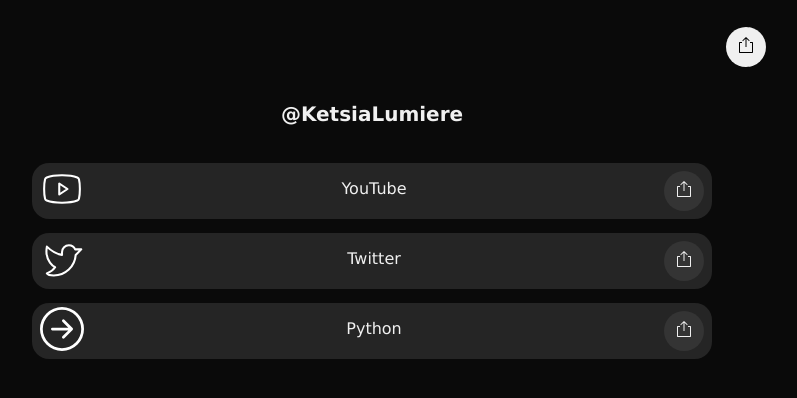
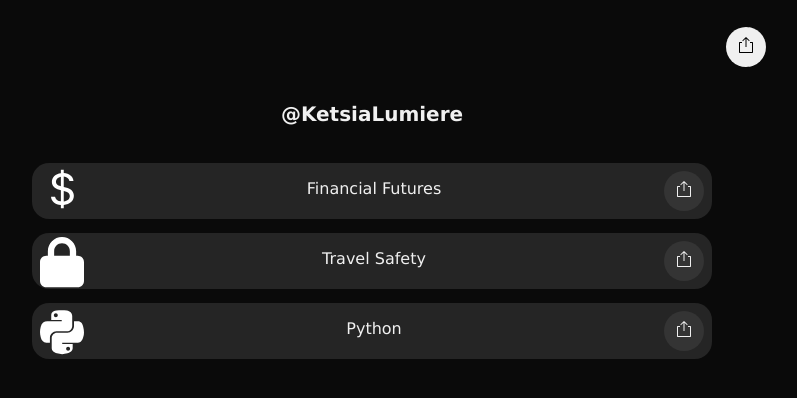
Before and after one commit to ketsia0623/linktree-portfolio, a plain HTML site: page index.html in a window 1280 px wide. Shown: the whole page, without its empty margins (268-1065 px from the left). Drawn offline with Linux system fonts and the light colour scheme.

Commit message:
done for now!

```diff
--- a/index.html
+++ b/index.html
@@ -16,32 +16,32 @@
 
         <h1>@KetsiaLumiere</h1>
 
-        <a class="tile" href="https://www.youtube.com/aniakubow">
+        <a class="tile" href="https://a.co/d/6okBbNa">
             <div class="icon">
-                <svg xmlns="http://www.w3.org/2000/svg" viewBox="0 0 256 256"><rect width="256" height="256" fill="none"/><polygon points="160 128 112 96 112 160 160 128" fill="none" stroke="white" stroke-linecap="round" stroke-linejoin="round" stroke-width="12"/><path d="M24,128c0,29.8,3.1,47.2,5.4,56.2A16.1,16.1,0,0,0,39,195.1c33.5,12.8,89,12.5,89,12.5s55.5.3,89-12.5a16.1,16.1,0,0,0,9.6-10.9c2.3-9,5.4-26.4,5.4-56.2s-3.1-47.2-5.4-56.2A16.1,16.1,0,0,0,217,60.9c-33.5-12.8-89-12.5-89-12.5s-55.5-.3-89,12.5a16.1,16.1,0,0,0-9.6,10.9C27.1,80.8,24,98.2,24,128Z" fill="none" stroke="white" stroke-linecap="round" stroke-linejoin="round" stroke-width="12"/></svg>
+                <svg style="color: white" xmlns="http://www.w3.org/2000/svg" fill="currentColor" class="bi bi-currency-dollar" viewBox="0 0 16 16"> <path d="M4 10.781c.148 1.667 1.513 2.85 3.591 3.003V15h1.043v-1.216c2.27-.179 3.678-1.438 3.678-3.3 0-1.59-.947-2.51-2.956-3.028l-.722-.187V3.467c1.122.11 1.879.714 2.07 1.616h1.47c-.166-1.6-1.54-2.748-3.54-2.875V1H7.591v1.233c-1.939.23-3.27 1.472-3.27 3.156 0 1.454.966 2.483 2.661 2.917l.61.162v4.031c-1.149-.17-1.94-.8-2.131-1.718H4zm3.391-3.836c-1.043-.263-1.6-.825-1.6-1.616 0-.944.704-1.641 1.8-1.828v3.495l-.2-.05zm1.591 1.872c1.287.323 1.852.859 1.852 1.769 0 1.097-.826 1.828-2.2 1.939V8.73l.348.086z" fill="white"></path> </svg>
             </div>
-            <p>YouTube</p>
-            <div class="tile-share-button" link="https://www.youtube.com/aniakubow">
+            <p>Financial Futures</p>
+            <div class="tile-share-button" link="https://a.co/d/6okBbNa">
                 <svg width="16" height="16" viewBox="0 0 16 16" enable-background="new 0 0 24 24" class="sc-gKsewC iPWGYb"><path fill-rule="evenodd" clip-rule="evenodd" d="M10.6464 3.85347L11 4.20702L11.7071 3.49992L11.3536 3.14636L8.35355 0.146362H7.64645L4.64645 3.14636L4.29289 3.49992L5 4.20702L5.35355 3.85347L7.5 1.70702V9.49992V9.99992H8.5V9.49992V1.70702L10.6464 3.85347ZM1 5.49994L1.5 4.99994H4V5.99994H2V14.9999H14V5.99994H12V4.99994H14.5L15 5.49994V15.4999L14.5 15.9999H1.5L1 15.4999V5.49994Z" fill="currentColor"></path></svg>
             </div>
         </a>
 
-        <a class="tile" href="https://www.twitter.com/ania_kubow">
+        <a class="tile" href="https://a.co/d/cByJiPL">
             <div class="icon">
-                <svg xmlns="http://www.w3.org/2000/svg" viewBox="0 0 256 256"><rect width="256" height="256" fill="none"/><path d="M128,88c0-22,18.5-40.3,40.5-40a40,40,0,0,1,36.2,24H240l-32.3,32.3A127.9,127.9,0,0,1,80,224c-32,0-40-12-40-12s32-12,48-36c0,0-64-32-48-120,0,0,40,40,88,48Z" fill="none" stroke="white" stroke-linecap="round" stroke-linejoin="round" stroke-width="12"/></svg>
+                <svg style="color: white" xmlns="http://www.w3.org/2000/svg" viewBox="0 0 448 512"><!--!Font Awesome Free 6.5.1 by @fontawesome - https://fontawesome.com License - https://fontawesome.com/license/free Copyright 2024 Fonticons, Inc.--><path d="M144 144v48H304V144c0-44.2-35.8-80-80-80s-80 35.8-80 80zM80 192V144C80 64.5 144.5 0 224 0s144 64.5 144 144v48h16c35.3 0 64 28.7 64 64V448c0 35.3-28.7 64-64 64H64c-35.3 0-64-28.7-64-64V256c0-35.3 28.7-64 64-64H80z" fill="white"></path></svg>
             </div>
-            <p>Twitter</p>
-            <div class="tile-share-button" link="https://www.twitter.com/ania_kubow">
+            <p>Travel Safety</p>
+            <div class="tile-share-button" link="https://a.co/d/cByJiPL">
                 <svg width="16" height="16" viewBox="0 0 16 16" enable-background="new 0 0 24 24" class="sc-gKsewC iPWGYb"><path fill-rule="evenodd" clip-rule="evenodd" d="M10.6464 3.85347L11 4.20702L11.7071 3.49992L11.3536 3.14636L8.35355 0.146362H7.64645L4.64645 3.14636L4.29289 3.49992L5 4.20702L5.35355 3.85347L7.5 1.70702V9.49992V9.99992H8.5V9.49992V1.70702L10.6464 3.85347ZM1 5.49994L1.5 4.99994H4V5.99994H2V14.9999H14V5.99994H12V4.99994H14.5L15 5.49994V15.4999L14.5 15.9999H1.5L1 15.4999V5.49994Z" fill="currentColor"></path></svg>
             </div>
         </a>
 
         <a class="tile" href="https://a.co/d/8mYyxYa">
             <div class="icon">
-                <svg style="color: white" xmlns="http://www.w3.org/2000/svg" width="44" height="44" fill="currentColor" class="bi bi-arrow-right-circle" viewBox="0 0 16 16"> <path fill-rule="evenodd" d="M1 8a7 7 0 1 0 14 0A7 7 0 0 0 1 8zm15 0A8 8 0 1 1 0 8a8 8 0 0 1 16 0zM4.5 7.5a.5.5 0 0 0 0 1h5.793l-2.147 2.146a.5.5 0 0 0 .708.708l3-3a.5.5 0 0 0 0-.708l-3-3a.5.5 0 1 0-.708.708L10.293 7.5H4.5z" fill="white"></path> </svg>
+                <svg style="color: white" xmlns="http://www.w3.org/2000/svg" viewBox="0 0 448 512"><!--! Font Awesome Free 6.1.1 by @fontawesome - https://fontawesome.com License - https://fontawesome.com/license/free (Icons: CC BY 4.0, Fonts: SIL OFL 1.1, Code: MIT License) Copyright 2022 Fonticons, Inc. --><path d="M439.8 200.5c-7.7-30.9-22.3-54.2-53.4-54.2h-40.1v47.4c0 36.8-31.2 67.8-66.8 67.8H172.7c-29.2 0-53.4 25-53.4 54.3v101.8c0 29 25.2 46 53.4 54.3 33.8 9.9 66.3 11.7 106.8 0 26.9-7.8 53.4-23.5 53.4-54.3v-40.7H226.2v-13.6h160.2c31.1 0 42.6-21.7 53.4-54.2 11.2-33.5 10.7-65.7 0-108.6zM286.2 404c11.1 0 20.1 9.1 20.1 20.3 0 11.3-9 20.4-20.1 20.4-11 0-20.1-9.2-20.1-20.4.1-11.3 9.1-20.3 20.1-20.3zM167.8 248.1h106.8c29.7 0 53.4-24.5 53.4-54.3V91.9c0-29-24.4-50.7-53.4-55.6-35.8-5.9-74.7-5.6-106.8.1-45.2 8-53.4 24.7-53.4 55.6v40.7h106.9v13.6h-147c-31.1 0-58.3 18.7-66.8 54.2-9.8 40.7-10.2 66.1 0 108.6 7.6 31.6 25.7 54.2 56.8 54.2H101v-48.8c0-35.3 30.5-66.4 66.8-66.4zm-6.7-142.6c-11.1 0-20.1-9.1-20.1-20.3.1-11.3 9-20.4 20.1-20.4 11 0 20.1 9.2 20.1 20.4s-9 20.3-20.1 20.3z" fill="white"></path></svg>
             </div>
             <p>Python</p>
-            <div class="tile-share-button" link="https://bytes.dev/?r=ania">
+            <div class="tile-share-button" link="https://a.co/d/8mYyxYa">
                 <svg width="16" height="16" viewBox="0 0 16 16" enable-background="new 0 0 24 24" class="sc-gKsewC iPWGYb"><path fill-rule="evenodd" clip-rule="evenodd" d="M10.6464 3.85347L11 4.20702L11.7071 3.49992L11.3536 3.14636L8.35355 0.146362H7.64645L4.64645 3.14636L4.29289 3.49992L5 4.20702L5.35355 3.85347L7.5 1.70702V9.49992V9.99992H8.5V9.49992V1.70702L10.6464 3.85347ZM1 5.49994L1.5 4.99994H4V5.99994H2V14.9999H14V5.99994H12V4.99994H14.5L15 5.49994V15.4999L14.5 15.9999H1.5L1 15.4999V5.49994Z" fill="currentColor"></path></svg>
             </div>
         </a>
```
